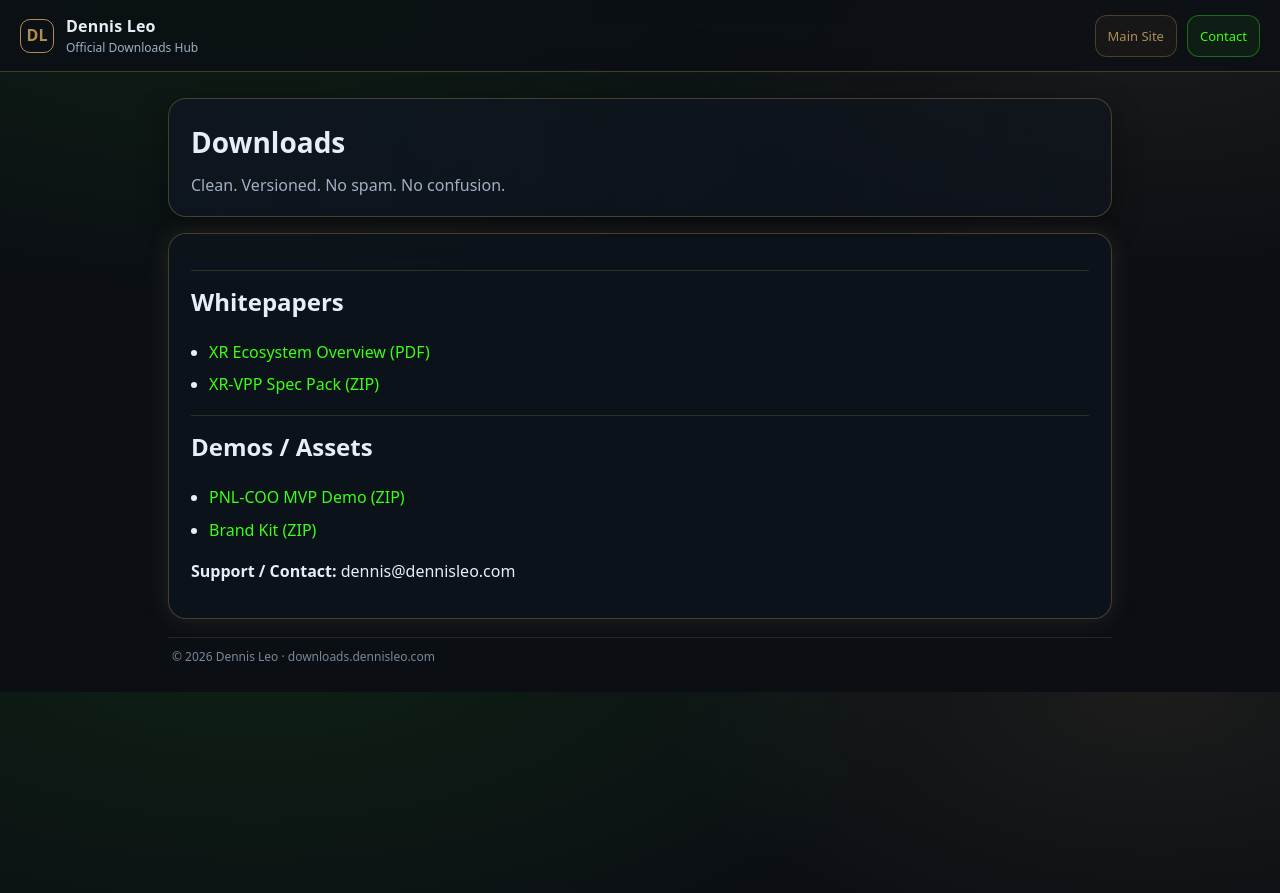
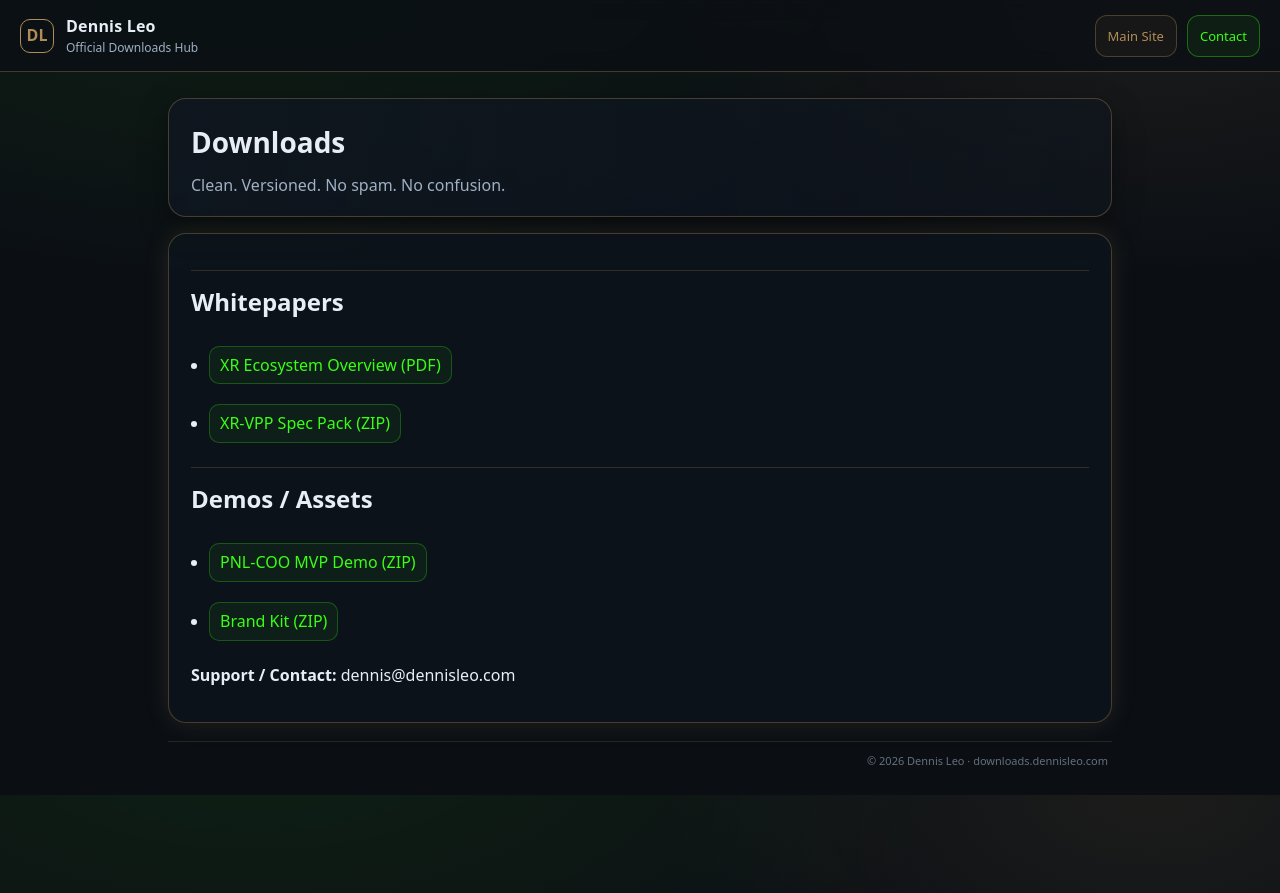
Before and after one commit to dennistyleo/dennis-downloads, a Jekyll site: the page built from index.md, in a window 1280 px wide. Shown: the top 893 px of the page. Built offline with Jekyll 4.4.1, drawn with Linux system fonts in a browser that asks for light colours.

Commit message:
Add styles for card links and footer

```diff
--- a/assets/css/site.css
+++ b/assets/css/site.css
@@ -105,3 +105,20 @@ a:hover{text-decoration:underline}
 .card:hover {
   box-shadow: 0 0 40px rgba(176,141,87,0.3);
 }
+.content.card a {
+  display:inline-block;
+  margin:6px 0;
+  padding:6px 10px;
+  border:1px solid rgba(57,255,20,.25);
+  border-radius:10px;
+  background:rgba(57,255,20,.06);
+  font-weight:500;
+}
+.content.card a:hover {
+  background:rgba(57,255,20,.15);
+}
+.footer {
+  text-align:right;
+  font-size:11px;
+  color:rgba(159,176,195,.6);
+}
```
